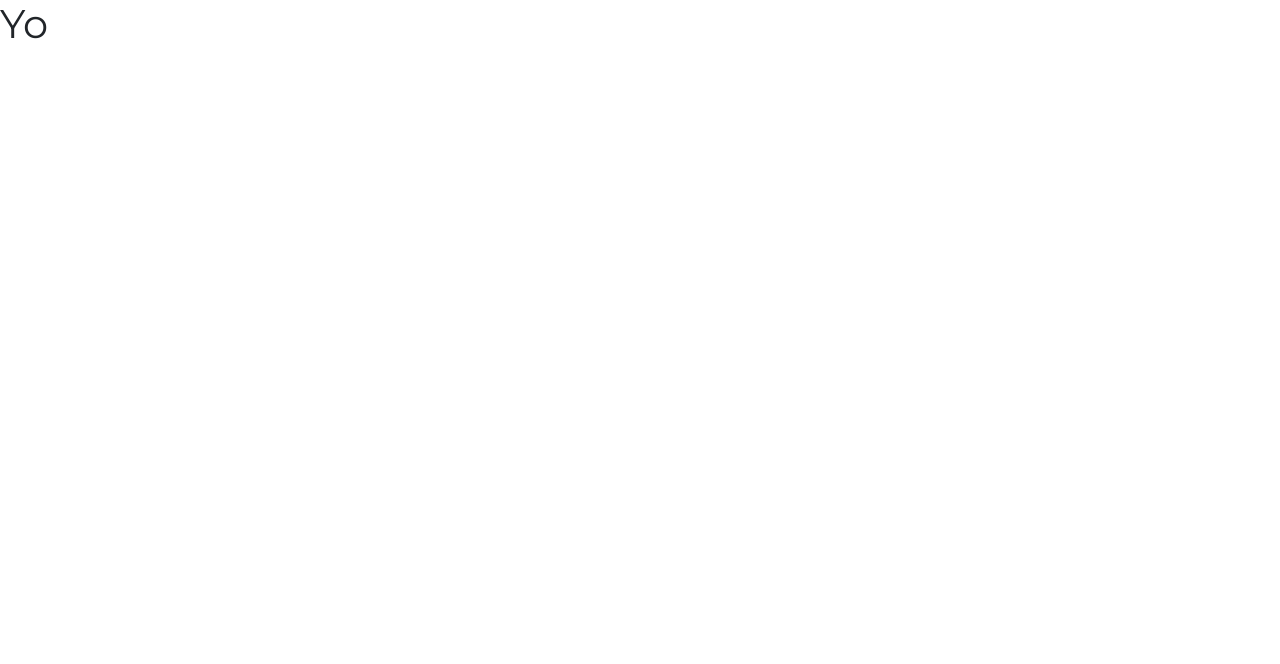
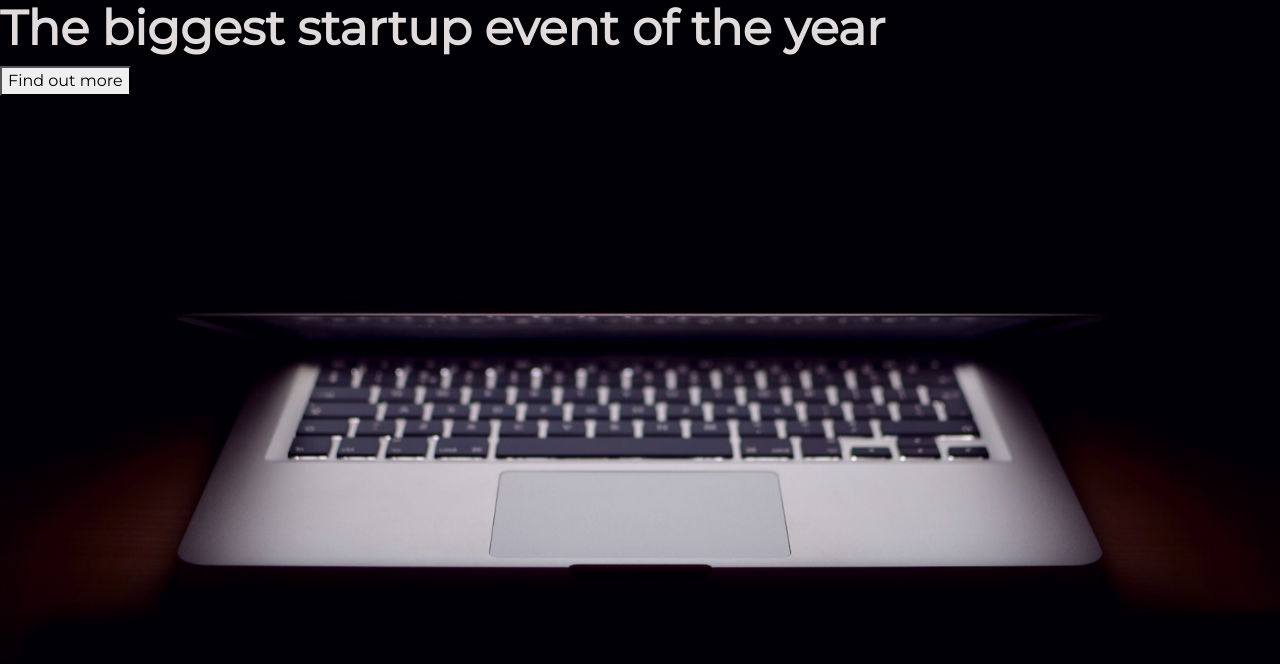
Before and after one commit to jeremysb1/landingpage, a plain HTML site: page index.html in a window 1280 px wide. Drawn offline with nearby package versions, Linux system fonts and the light colour scheme.

Commit message:
adding meta tags

```diff
--- a/index.html
+++ b/index.html
@@ -2,6 +2,10 @@
 <html>
   <head>
     <title>Startup</title>
+
+    <!-- Required meta tags -->
+    <meta charset="utf-8">
+    <meta name="viewport" content="width=device-width, initial-scale=1, shrink-to-fit=no">
 
     <!-- Google Fonts -->
     <link href="https://fonts.googleapis.com/css?family=Montserrat" rel="stylesheet">
@@ -13,7 +17,8 @@
     <link rel="stylesheet" type="text/css" href="style.css">
   </head>
   <body>
-    <h1>Yo</h1>
+    <h1><strong>The biggest startup event of the year</strong></h1>
+    <button>Find out more</button>
 
   </body>
 </html>
--- a/style.css
+++ b/style.css
@@ -7,4 +7,14 @@ html {
   width: 100%;
   height: 100%;
   font-family: 'Montserrat', sans-serif;
+  background: url(header.jpg) no-repeat center center fixed;
+  -webkit-background-size: cover;
+  -moz-background-size: cover;
+  -o-background-size: cover;
+  background-size: cover;
 }
+
+h1 {
+	font-size: 3rem;
+	color: #e2dbdb;
+}
```
